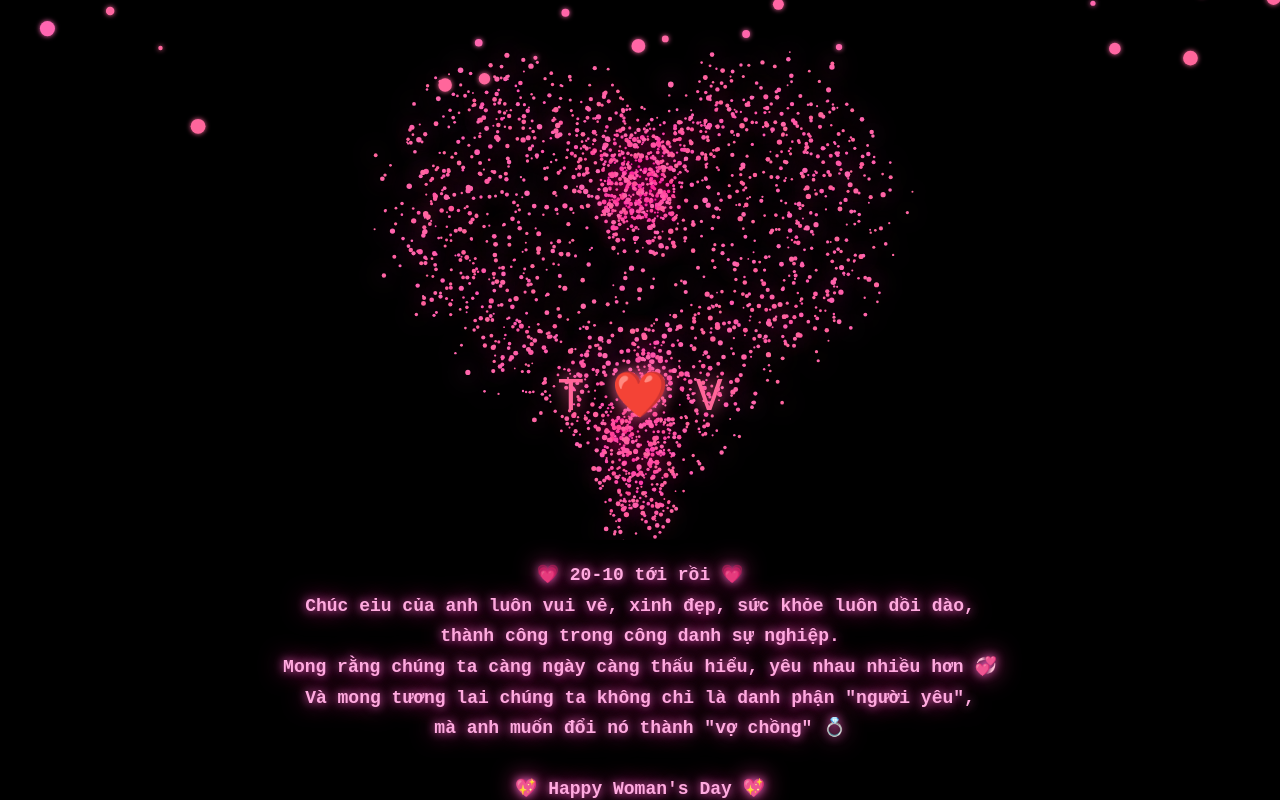
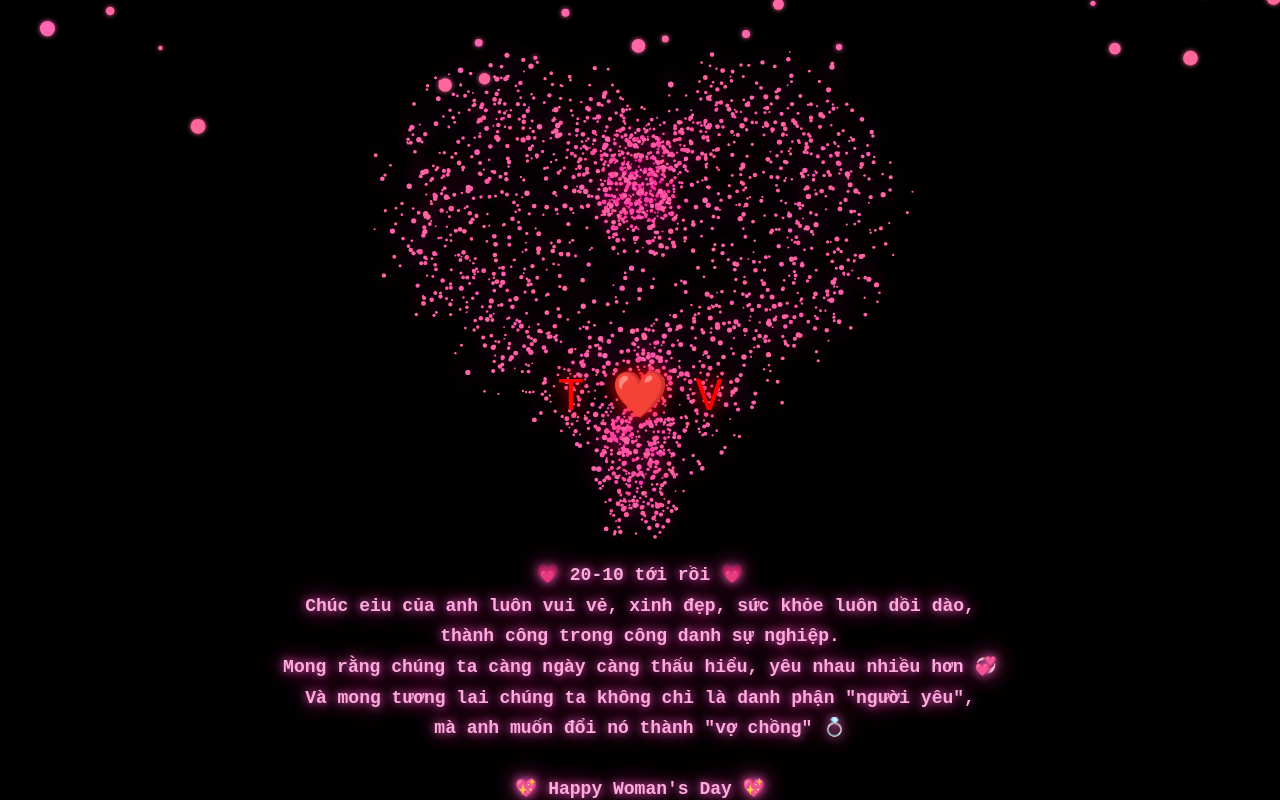
Before and after one commit to Sythang-Thuvan/web-bro, a plain HTML site: page index.html in a window 1280 px wide. Drawn offline with Linux system fonts and the light colour scheme; animation ran at ten frames a second.

Commit message:
Update index.html

```diff
--- a/index.html
+++ b/index.html
@@ -43,9 +43,19 @@
     💖 Happy Woman's Day 💖
   </h2>
 
+  <!-- Nhạc nền -->
+  <audio id="bgMusic" autoplay loop>
+    <source src="nhacnen.mp3" type="audio/mpeg">
+    Trình duyệt của bạn không hỗ trợ thẻ audio.
+  </audio>
+
   <script>
     const canvas = document.getElementById("heart");
     const ctx = canvas.getContext("2d");
+
+    // Giảm âm lượng nhạc nền nhẹ nhàng
+    const bgMusic = document.getElementById('bgMusic');
+    bgMusic.volume = 0.2;
 
     function resize() {
       canvas.width = window.innerWidth;
@@ -146,14 +156,14 @@
         ctx.fill();
       }
 
-      // Vẽ chữ T ❤️ V nhấp nháy theo nhịp tim
+      // Vẽ chữ T ❤️ V màu đỏ nhấp nháy theo nhịp tim
       const textScale = 1 + 0.15 * Math.sin(time * 2);
       ctx.save();
       ctx.font = `${40 * textScale}px 'Courier New', monospace`;
       ctx.textAlign = "center";
-      ctx.fillStyle = "hsl(340, 100%, 70%)";
+      ctx.fillStyle = "#ff0000";          // màu đỏ
       ctx.shadowBlur = 15 * textScale;
-      ctx.shadowColor = "hsl(340, 100%, 70%)";
+      ctx.shadowColor = "#ff0000";        // glow đỏ
       ctx.fillText("T ❤️ V", canvas.width / 2, canvas.height / 2 + 150);
       ctx.restore();
 
```
